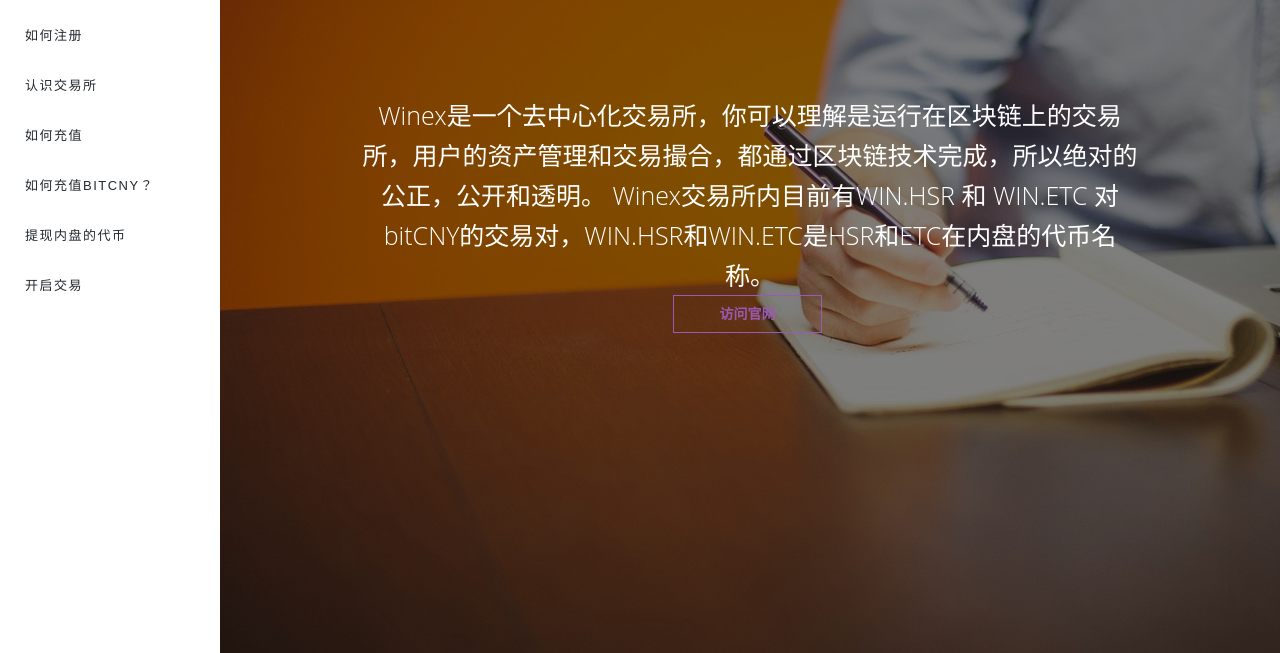
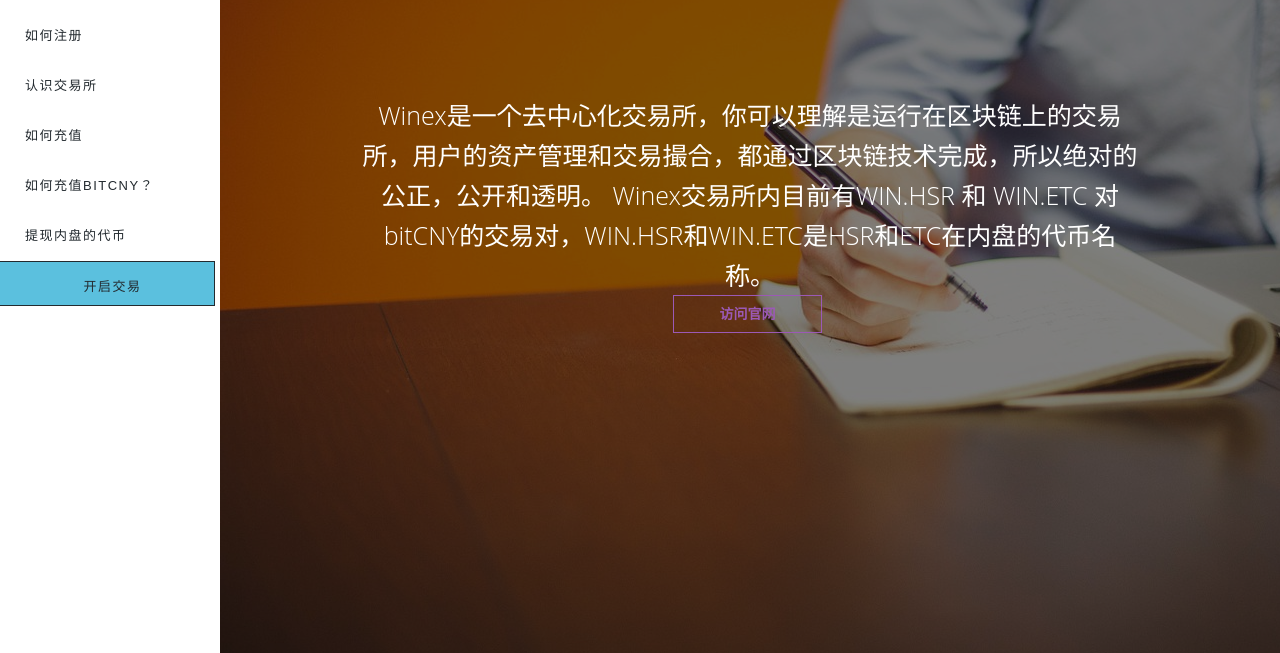
Before and after one commit to winex-team/help-docs, a plain HTML site: page index.html in a window 1280 px wide. Shown: the part 147-800 px from the top of the page. Drawn offline with Linux system fonts and the light colour scheme.

Commit message:
Modify the words

```diff
--- a/index.html
+++ b/index.html
@@ -64,7 +64,7 @@
                         <li><a class="sscroll" href="index.html#deposit">如何充值</a></li>
                         <li><a class="sscroll" href="index.html#deposit_cny">如何充值bitCNY？</a></li>
                         <li><a class="sscroll" href="index.html#withdraw">提现内盘的代币</a></li>
-                        <li><a  target="_blank" href="https://exchange.winex.pro">开启交易</a></li>
+                        <li><a target="_blank" class="btn btn-info text-left" href="https://exchange.winex.pro">开启交易</a></li>
                     </ul>
                 </div>
                 <!-- /.navbar-collapse -->
```
